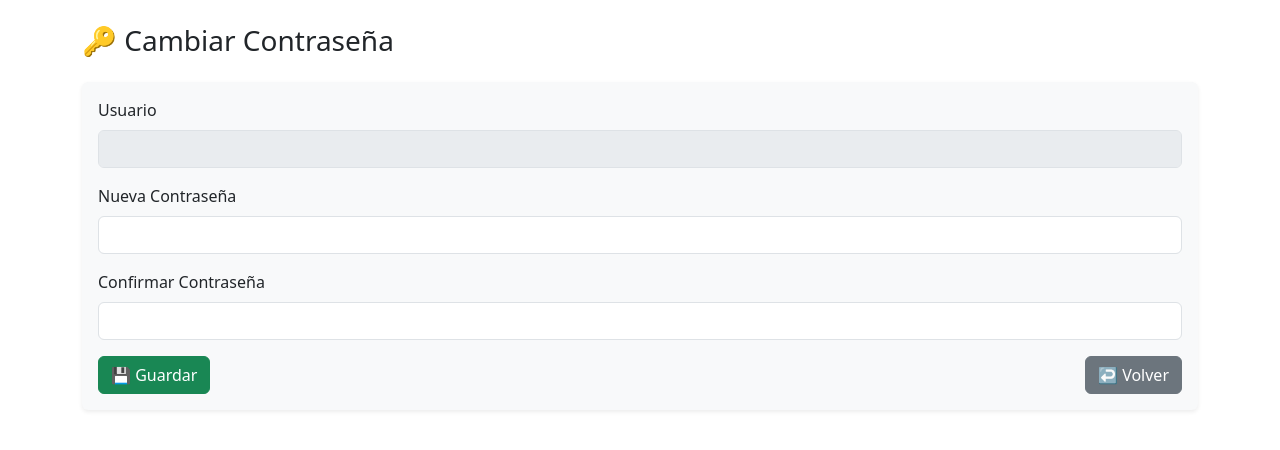
After one commit to estadisticascms/sistema_flask, a Flask app: template templates/editar_password.html in a window 1280 px wide. The commit adds this page. Shown: the top 450 px of the page. Run offline with Flask 3, Linux system fonts and the light colour scheme; the template is opened without the code that fills it, so the values that code supplies are empty.

Commit message:
Actualización de usuarios y vtas perdidas

```diff
--- /dev/null
+++ b/templates/editar_password.html
@@ -0,0 +1,51 @@
+<!DOCTYPE html>
+<html lang="es">
+<head>
+    <meta charset="UTF-8">
+    <title>Editar Contraseña</title>
+    <link rel="stylesheet" href="https://cdn.jsdelivr.net/npm/bootstrap@5.3.2/dist/css/bootstrap.min.css">
+</head>
+<body>
+<div class="container mt-4">
+    <h3 class="mb-4">🔑 Cambiar Contraseña</h3>
+
+    <form method="POST" class="bg-light p-3 rounded shadow-sm">
+        <!-- Usuario -->
+        <div class="mb-3">
+            <label class="form-label">Usuario</label>
+            <input type="text" class="form-control" value="{{ user.usuario }}" disabled>
+        </div>
+
+        <!-- Nueva contraseña -->
+        <div class="mb-3">
+            <label for="password" class="form-label">Nueva Contraseña</label>
+            <input type="password" name="password" id="password" class="form-control" required>
+        </div>
+
+        <!-- Confirmar contraseña -->
+        <div class="mb-3">
+            <label for="confirm_password" class="form-label">Confirmar Contraseña</label>
+            <input type="password" name="confirm_password" id="confirm_password" class="form-control" required>
+        </div>
+
+        <!-- Botones -->
+        <div class="d-flex justify-content-between">
+            <button type="submit" class="btn btn-success">💾 Guardar</button>
+            <a href="{{ url_for('usuarios.listar_usuarios') }}" class="btn btn-secondary">↩️ Volver</a>
+        </div>
+    </form>
+</div>
+
+<script>
+    // Validación en cliente: confirmar que ambas contraseñas coinciden
+    document.querySelector("form").addEventListener("submit", function(e) {
+        const pass = document.getElementById("password").value;
+        const confirm = document.getElementById("confirm_password").value;
+        if (pass !== confirm) {
+            e.preventDefault();
+            alert("❌ Las contraseñas no coinciden");
+        }
+    });
+</script>
+</body>
+</html>
--- a/templates/usuarios.html
+++ b/templates/usuarios.html
@@ -37,6 +37,7 @@
                 </td>
                 <td>{{ u.creado }}</td>
                 <td>
+                    <a href="{{ url_for('usuarios.editar_password', id=u.id) }}" class="btn btn-sm btn-warning">🔑 Contraseña</a>
                     <a href="{{ url_for('usuarios.editar_usuario', id=u.id) }}" class="btn btn-sm btn-warning">✏️ Editar</a>
                     <a href="{{ url_for('usuarios.eliminar_usuario', id=u.id) }}" class="btn btn-sm btn-danger"
                        onclick="return confirm('¿Seguro que deseas eliminar este usuario?');">🗑️ Eliminar</a>
```
Also changed, not shown: router/usuarios.py (+34 -2 lines), static/styles.css (+7 -0 lines), templates/editar_usuario.html (+25 -0 lines), templates/ventas_perdidas.html (+14 -3 lines).
